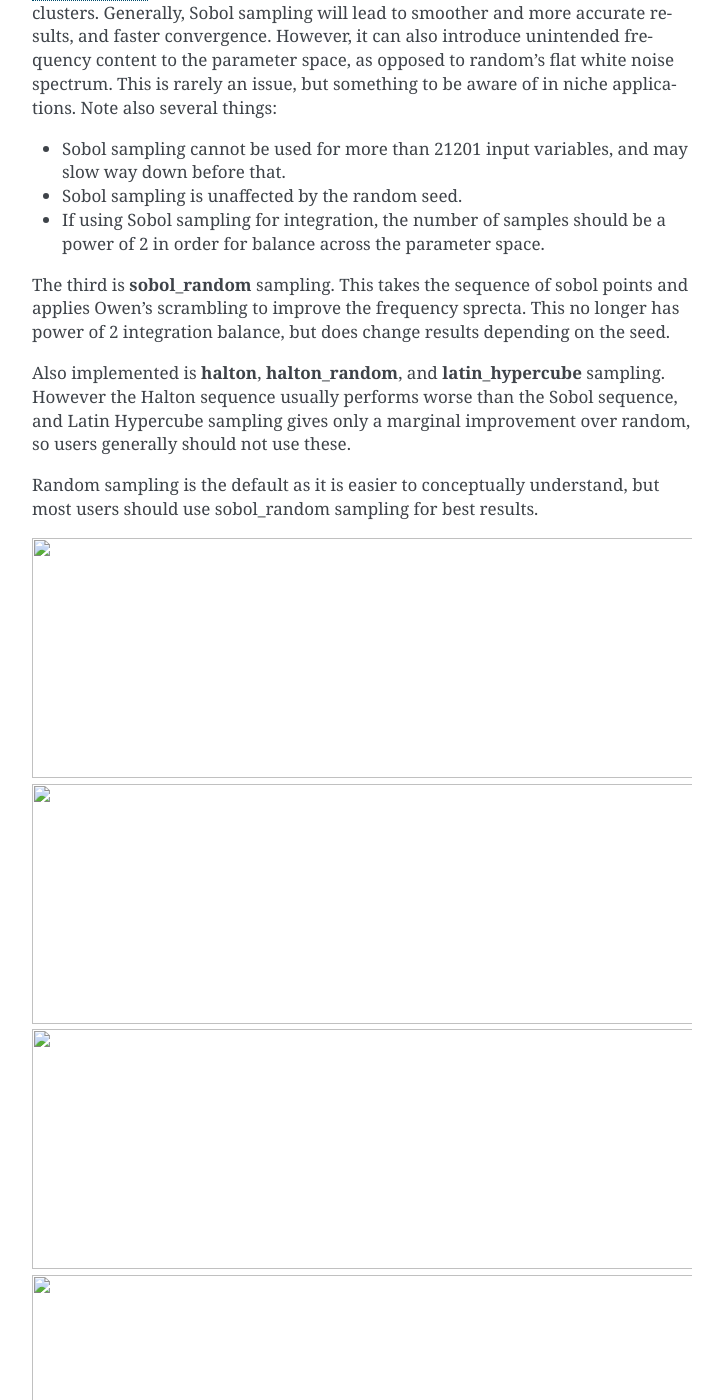
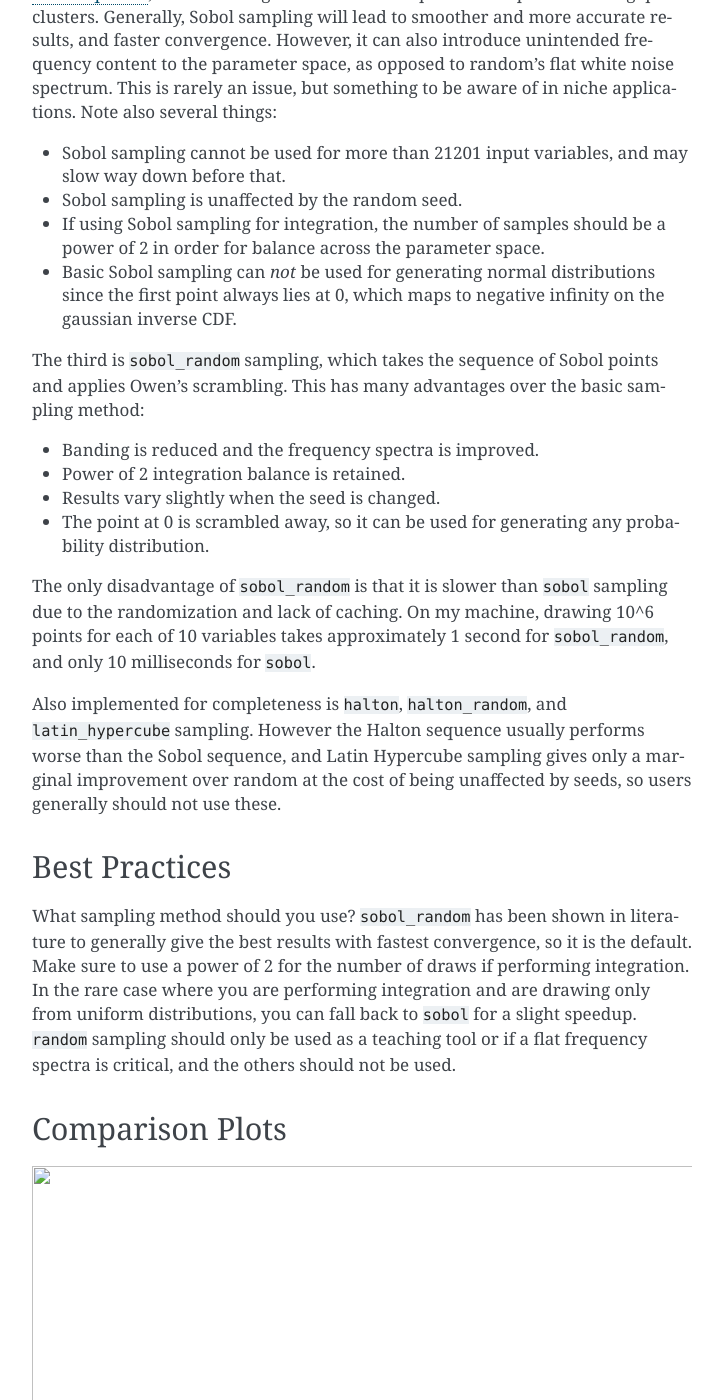
Before and after one commit to scottshambaugh/monaco, a Sphinx documentation site: the page built from docs/sampling_methods.md, in a window 1280 px wide and 1400 px high, scrolled down 583 px. Shown: the whole window, without its empty margins (388-1111 px from the left). Built offline with Sphinx 7.4.7, drawn with Linux system fonts in a browser that asks for light colours; some of the changed text lies outside the part shown.

Commit message:
Sampling method cleanup, error handling, and documentation

````diff
--- a/docs/sampling_methods.md
+++ b/docs/sampling_methods.md
@@ -8,19 +8,28 @@ The way that random samples are drawn for different probability distributions in
 
 For drawing percentiles from the underlying uniform distribution, there are several sampling methods implemented in Monaco. See the [scipy.stats.qmc](https://scipy.github.io/devdocs/reference/stats.qmc.html) documentation for more info.
 
-The first is **random** sampling, which uses scipy's pseudorandom number generator as seeded by the program.
+The first is ```random``` sampling, which uses scipy's pseudorandom number generator as seeded by the program.
 
-The second is **sobol** sampling. [Sobol's sequence](https://en.wikipedia.org/wiki/Sobol_sequence) is a well performing [quasi-random sequence](https://en.wikipedia.org/wiki/Low-discrepancy_sequence), which is designed to better fill a parameter space without gaps or clusters. Generally, Sobol sampling will lead to smoother and more accurate results, and faster convergence. However, it can also introduce unintended frequency content to the parameter space, as opposed to random's flat white noise spectrum. This is rarely an issue, but something to be aware of in niche applications. Note also several things:
+The second is ```sobol``` sampling. [Sobol's sequence](https://en.wikipedia.org/wiki/Sobol_sequence) is a well performing [quasi-random sequence](https://en.wikipedia.org/wiki/Low-discrepancy_sequence), which is designed to better fill a parameter space without gaps or clusters. Generally, Sobol sampling will lead to smoother and more accurate results, and faster convergence. However, it can also introduce unintended frequency content to the parameter space, as opposed to random's flat white noise spectrum. This is rarely an issue, but something to be aware of in niche applications. Note also several things:
 * Sobol sampling cannot be used for more than 21201 input variables, and may slow way down before that.
 * Sobol sampling is unaffected by the random seed.
 * If using Sobol sampling for integration, the number of samples should be a power of 2 in order for balance across the parameter space.
+* Basic Sobol sampling can *not* be used for generating normal distributions since the first point always lies at 0, which maps to negative infinity on the gaussian inverse CDF.
 
-The third is **sobol_random** sampling. This takes the sequence of sobol points and applies Owen's scrambling to improve the frequency sprecta. This no longer has power of 2 integration balance, but does change results depending on the seed.
+The third is ```sobol_random``` sampling, which takes the sequence of Sobol points and applies Owen's scrambling. This has many advantages over the basic sampling method:
+* Banding is reduced and the frequency spectra is improved.
+* Power of 2 integration balance is retained.
+* Results vary slightly when the seed is changed.
+* The point at 0 is scrambled away, so it can be used for generating any probability distribution.
 
-Also implemented is **halton**, **halton_random**, and **latin_hypercube** sampling. However the Halton sequence usually performs worse than the Sobol sequence, and Latin Hypercube sampling gives only a marginal improvement over random, so users generally should not use these.
+The only disadvantage of ```sobol_random``` is that it is slower than ```sobol``` sampling due to the randomization and lack of caching. On my machine, drawing 10^6 points for each of 10 variables takes approximately 1 second for ```sobol_random```, and only 10 milliseconds for ```sobol```.
 
-Random sampling is the default as it is easier to conceptually understand, but most users should use sobol_random sampling for best results.
+Also implemented for completeness is ```halton```, ```halton_random```, and ```latin_hypercube``` sampling. However the Halton sequence usually performs worse than the Sobol sequence, and Latin Hypercube sampling gives only a marginal improvement over random at the cost of being unaffected by seeds, so users generally should not use these.
 
+### Best Practices
+What sampling method should you use? ```sobol_random``` has been shown in literature to generally give the best results with fastest convergence, so it is the default. Make sure to use a power of 2 for the number of draws if performing integration. In the rare case where you are performing integration and are drawing only from uniform distributions, you can fall back to ```sobol``` for a slight speedup.  ```random``` sampling should only be used as a teaching tool or if a flat frequency spectra is critical, and the others should not be used.
+
+### Comparison Plots
 <p float="left" align="center">
 <img width="768" height="240" src="random_sampling.png">
 </br>
````
Also changed, not shown: README.md (+1 -1 lines), docs/latin_hypercube_sampling.png, docs/sobol_random_sampling.png, 3 other files.
